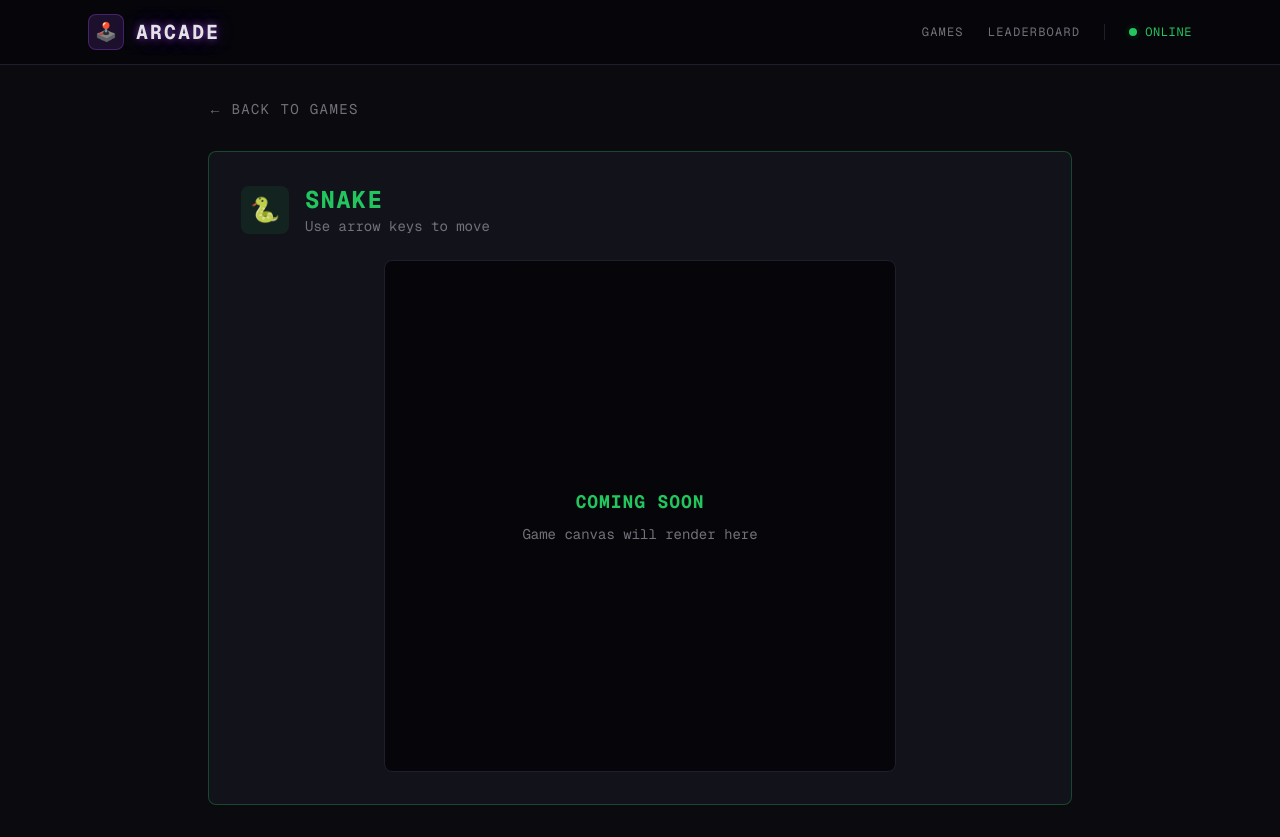
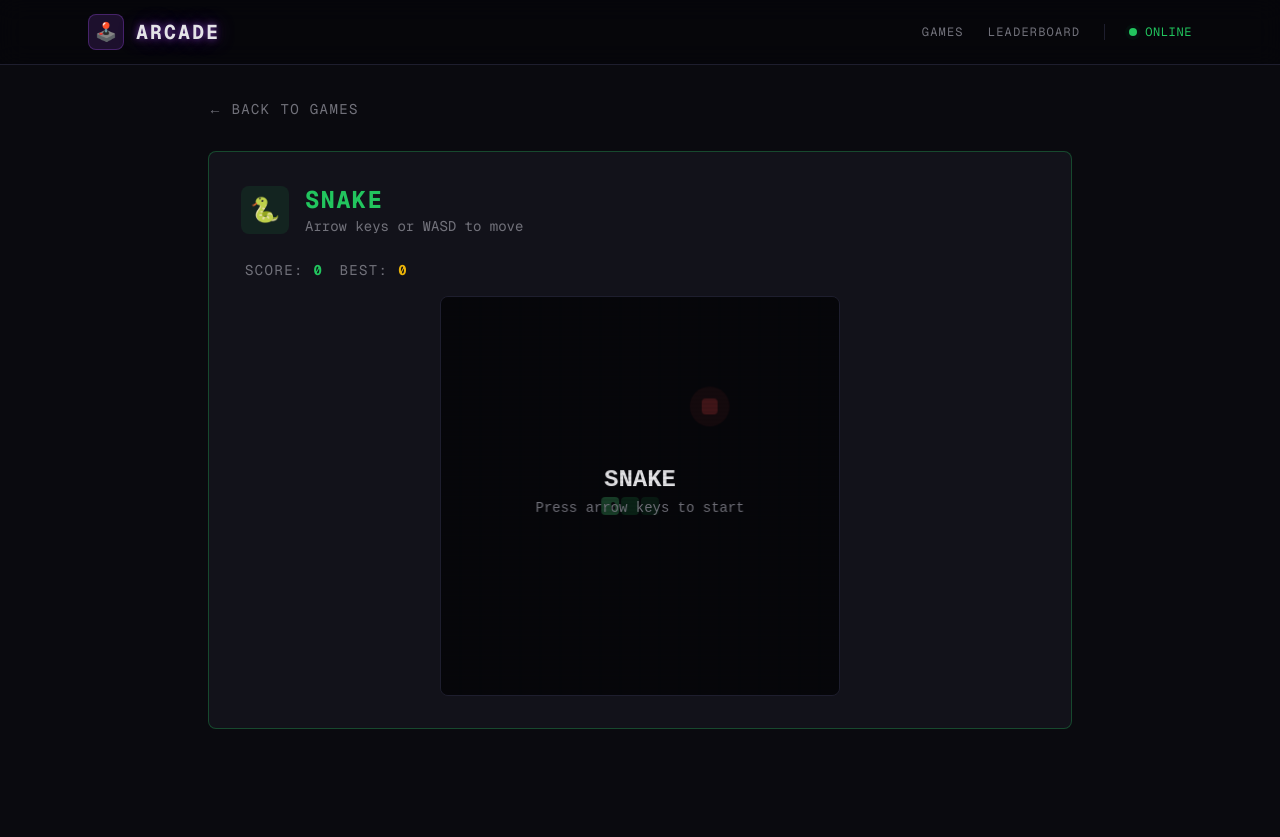
Before and after one commit to cb7chaitanya/arcade, a Next.js app: page /games/snake in a window 1280 px wide. After the commit the page ends 800 px from the top, so only its background shows below. Built offline with nearby package versions, Linux system fonts and the light colour scheme.

Commit message:
Wire up Snake game page with canvas and game loop
Client component with requestAnimationFrame loop, keyboard input,
score display, high score persistence in localStorage, restart
button, and metadata moved to layout for server-side export.

```diff
--- /dev/null
+++ b/app/games/snake/layout.tsx
@@ -0,0 +1,7 @@
+export const metadata = {
+  title: "Snake | Arcade",
+};
+
+export default function SnakeLayout({ children }: { children: React.ReactNode }) {
+  return children;
+}
--- a/app/games/snake/page.tsx
+++ b/app/games/snake/page.tsx
@@ -1,21 +1,108 @@
+"use client";
+
 import Link from "next/link";
+import { useCallback, useEffect, useRef, useState } from "react";
+import {
+  CANVAS_SIZE,
+  createInitialState,
+  handleKey,
+  render,
+  tick,
+  type SnakeState,
+} from "./snake";
 
-export const metadata = {
-  title: "Snake | Arcade",
-};
+const TICK_MS = 110;
 
 export default function SnakePage() {
+  const canvasRef = useRef<HTMLCanvasElement>(null);
+  const stateRef = useRef<SnakeState>(createInitialState());
+  const loopRef = useRef<number | null>(null);
+  const [score, setScore] = useState(0);
+  const [highScore, setHighScore] = useState(0);
+  const [gameOver, setGameOver] = useState(false);
+  const [started, setStarted] = useState(false);
+
+  // Load persisted high score
+  useEffect(() => {
+    const saved = localStorage.getItem("snake-highscore");
+    if (saved) {
+      const n = parseInt(saved, 10);
+      stateRef.current.highScore = n;
+      setHighScore(n);
+    }
+  }, []);
+
+  const draw = useCallback(() => {
+    const ctx = canvasRef.current?.getContext("2d");
+    if (ctx) render(ctx, stateRef.current);
+  }, []);
+
+  // Game loop
+  useEffect(() => {
+    let last = 0;
+
+    function loop(time: number) {
+      loopRef.current = requestAnimationFrame(loop);
+      if (time - last < TICK_MS) return;
+      last = time;
+
+      const prev = stateRef.current;
+      const next = tick(prev);
+      stateRef.current = next;
+
+      if (next.score !== prev.score) setScore(next.score);
+      if (next.highScore !== prev.highScore) {
+        setHighScore(next.highScore);
+        localStorage.setItem("snake-highscore", String(next.highScore));
+      }
+      if (next.gameOver && !prev.gameOver) setGameOver(true);
+
+      draw();
+    }
+
+    loopRef.current = requestAnimationFrame(loop);
+    draw(); // initial frame
+
+    return () => {
+      if (loopRef.current !== null) cancelAnimationFrame(loopRef.current);
+    };
+  }, [draw]);
+
+  // Keyboard input
+  useEffect(() => {
+    function onKey(e: KeyboardEvent) {
+      if (["ArrowUp", "ArrowDown", "ArrowLeft", "ArrowRight"].includes(e.key)) {
+        e.preventDefault();
+      }
+      const next = handleKey(stateRef.current, e.key);
+      stateRef.current = next;
+      if (next.started && !started) setStarted(true);
+    }
+    window.addEventListener("keydown", onKey);
+    return () => window.removeEventListener("keydown", onKey);
+  }, [started]);
+
+  const restart = useCallback(() => {
+    const hs = stateRef.current.highScore;
+    stateRef.current = { ...createInitialState(), highScore: hs };
+    setScore(0);
+    setGameOver(false);
+    setStarted(false);
+    draw();
+  }, [draw]);
+
   return (
     <div className="max-w-4xl mx-auto px-4 py-8">
       <Link
         href="/"
         className="inline-flex items-center gap-2 text-arcade-muted hover:text-white text-sm uppercase tracking-widest mb-8 transition-colors"
       >
-        <span>←</span>
+        <span>&larr;</span>
         <span>Back to Games</span>
       </Link>
 
-      <div className="bg-arcade-card border border-arcade-green/30 rounded-lg p-8">
+      <div className="bg-arcade-card border border-arcade-green/30 rounded-lg p-6 sm:p-8">
+        {/* Header */}
         <div className="flex items-center gap-4 mb-6">
           <div className="w-12 h-12 bg-arcade-green/10 rounded-lg flex items-center justify-center text-2xl">
             🐍
@@ -24,20 +111,45 @@ export default function SnakePage() {
             <h1 className="text-2xl font-bold uppercase tracking-wider text-arcade-green">
               Snake
             </h1>
-            <p className="text-arcade-muted text-sm">Use arrow keys to move</p>
+            <p className="text-arcade-muted text-sm">Arrow keys or WASD to move</p>
           </div>
         </div>
 
-        {/* Game canvas placeholder */}
-        <div className="relative aspect-square max-w-lg mx-auto bg-arcade-darker border border-arcade-border rounded-lg flex items-center justify-center scanlines overflow-hidden">
-          <div className="relative z-10 text-center">
-            <p className="text-arcade-green text-lg font-bold uppercase tracking-wider mb-2">
-              Coming Soon
-            </p>
-            <p className="text-arcade-muted text-sm">
-              Game canvas will render here
-            </p>
+        {/* Score bar */}
+        <div className="flex items-center justify-between mb-4 px-1 text-sm uppercase tracking-widest">
+          <div className="flex items-center gap-4">
+            <span className="text-arcade-muted">
+              Score: <span className="text-arcade-green font-bold">{score}</span>
+            </span>
+            <span className="text-arcade-muted">
+              Best: <span className="text-arcade-yellow font-bold">{highScore}</span>
+            </span>
           </div>
+          {gameOver && (
+            <button
+              onClick={restart}
+              className="px-4 py-1.5 bg-arcade-green/15 border border-arcade-green/40 rounded text-arcade-green text-xs uppercase tracking-widest hover:bg-arcade-green/25 transition-colors"
+            >
+              Restart
+            </button>
+          )}
+        </div>
+
+        {/* Canvas */}
+        <div className="relative max-w-[400px] mx-auto">
+          <div className="relative border border-arcade-border rounded-lg overflow-hidden scanlines">
+            <canvas
+              ref={canvasRef}
+              width={CANVAS_SIZE}
+              height={CANVAS_SIZE}
+              className="block w-full h-auto"
+            />
+          </div>
+
+          {/* Controls hint (mobile) */}
+          <p className="text-center text-arcade-muted text-xs uppercase tracking-widest mt-4 sm:hidden">
+            Use a keyboard to play
+          </p>
         </div>
       </div>
     </div>
```
